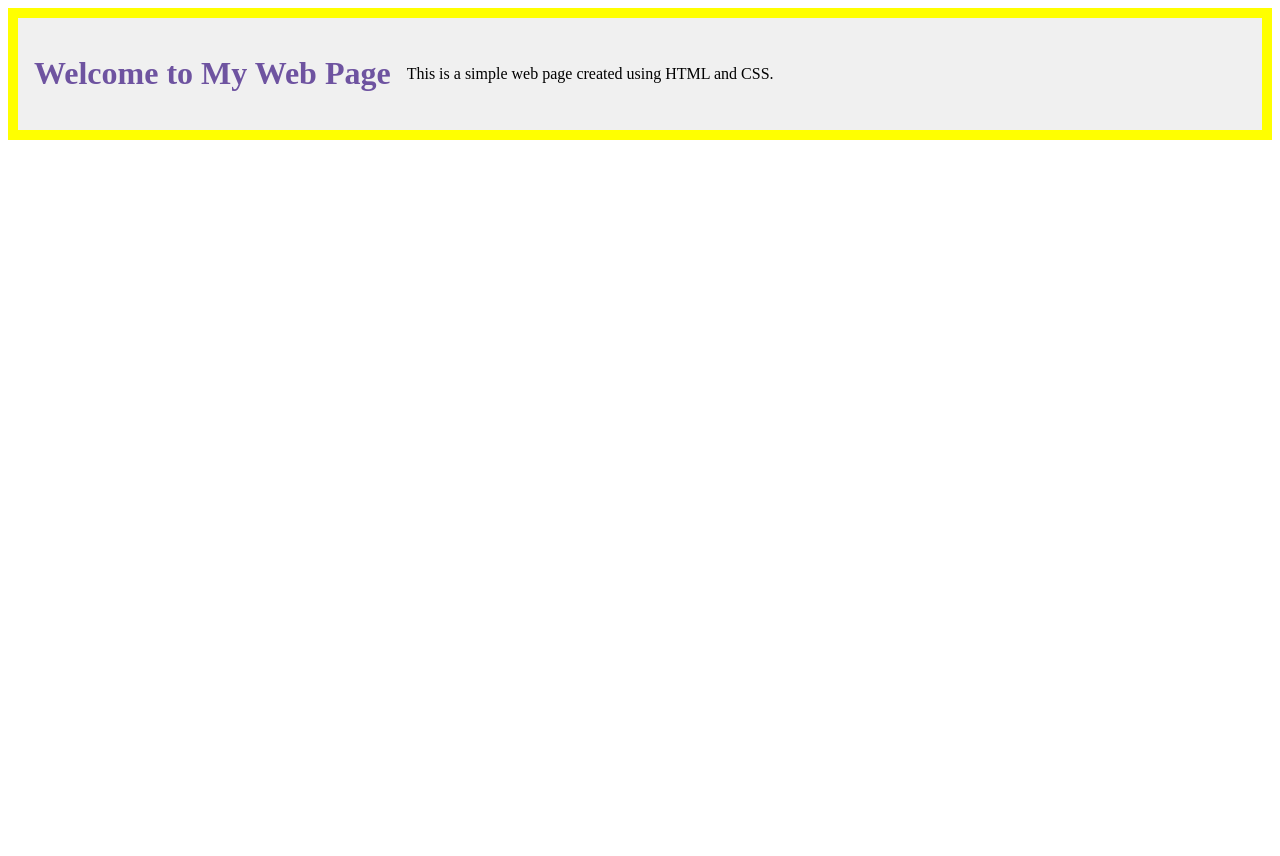
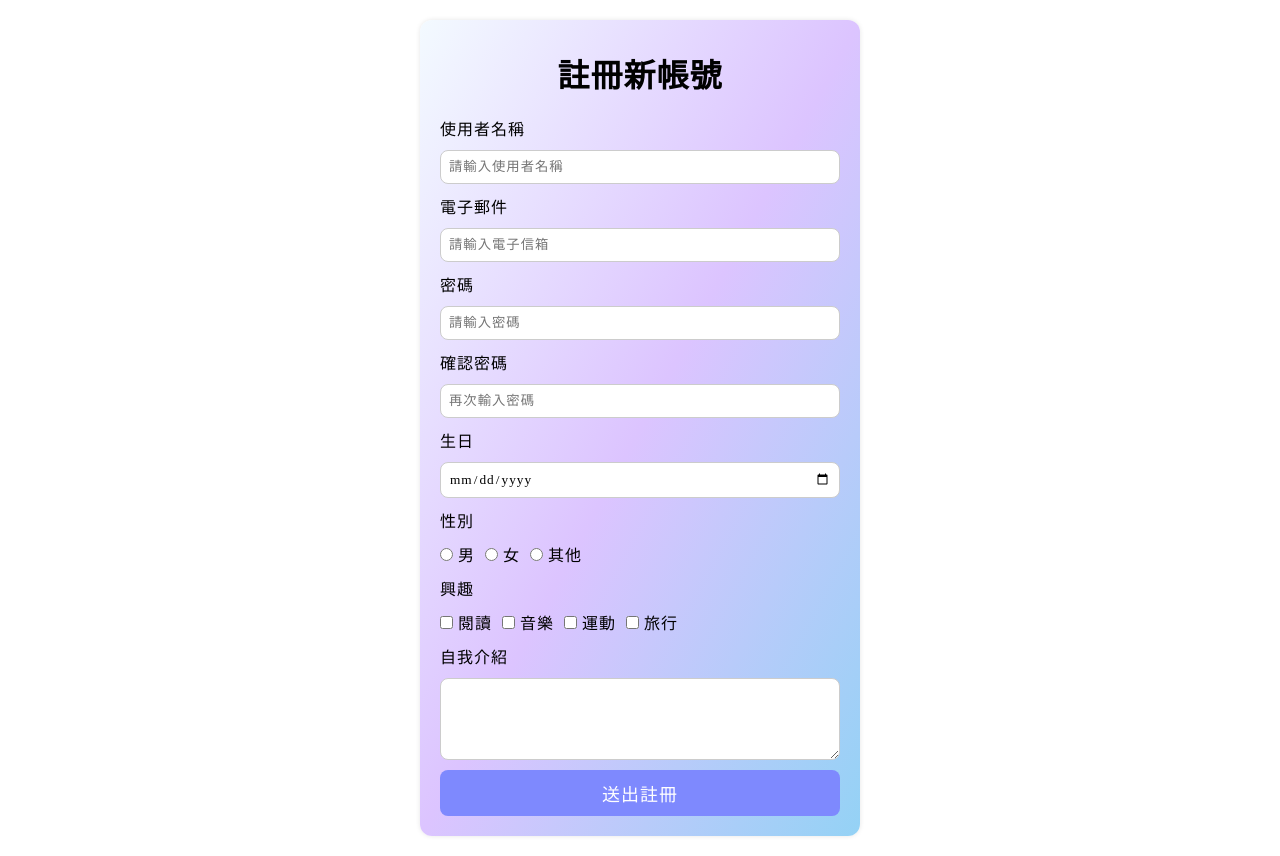
Before and after one commit to Claire61/Claire61.github.io, a plain HTML site: page index.html in a window 1280 px wide. Before the commit the page ends 800 px from the top, so only its background shows below. Drawn offline with Linux system fonts and the light colour scheme.

Commit message:
Add files via upload

```diff
--- a/index.html
+++ b/index.html
@@ -3,14 +3,50 @@
 <head>
     <meta charset="UTF-8">
     <meta name="viewport" content="width=device-width, initial-scale=1.0">
-    <title>Document</title>
+    <title>註冊帳號</title>
     <link rel="stylesheet" href="/style.css">
 </head>
 <body>
-    <div class="container">
-        <h1>Welcome to My Web Page</h1>
 
-        <p>This is a simple web page created using HTML and CSS.</p>
-    </div>
+    <main>
+
+        <form class="form-box">
+            <h1>註冊新帳號</h1>
+            <label for="username">使用者名稱</label>
+            <input type="text" id="username" name="username" placeholder="請輸入使用者名稱" required>
+
+            <label for="email">電子郵件</label>
+            <input type="email" id="email" name="email" placeholder="請輸入電子信箱" required>
+
+            <label for="password">密碼</label>
+            <input type="password" id="password" name="password" placeholder="請輸入密碼" required>
+
+            <label for="confirm">確認密碼</label>
+            <input type="password" id="confirm" name="confirm" placeholder="再次輸入密碼" required>
+
+            <label for="birthday">生日</label>
+            <input type="date" id="birthday" name="birthday">
+
+            <p>性別</p>
+            <div class="flex-row">
+                <label><input type="radio" name="gender" value="男"> 男</label>
+                <label><input type="radio" name="gender" value="女"> 女</label>
+                <label><input type="radio" name="gender" value="其他"> 其他</label>
+            </div>
+
+            <p>興趣</p>
+            <div class="flex-row">
+                <label><input type="checkbox" name="interest" value="閱讀"> 閱讀</label>
+                <label><input type="checkbox" name="interest" value="音樂"> 音樂</label>
+                <label><input type="checkbox" name="interest" value="運動"> 運動</label>
+                <label><input type="checkbox" name="interest" value="旅行"> 旅行</label>
+            </div>
+
+            <label for="intro">自我介紹</label>
+            <textarea id="intro" name="intro" rows="4"></textarea>
+
+            <button type="submit">送出註冊</button>
+        </form>
+      </main>
 </body>
 </html>
--- a/style.css
+++ b/style.css
@@ -1,12 +1,57 @@
-h1{
-    color: #6e53a0;
+*{
+	margin: 0;
+	padding: 0;
+	letter-spacing: 1px;
+	font-family: "微軟正黑體";
+	position: relative;
+    /* border: 1px solid #000; */
 }
 
-.container{
+h1{
+    text-align: center;
+    padding: 10px;
+}
+
+main {
     display: flex;
-    align-items: center;
-    gap: 16px;
-    padding: 16px;
-    background-color: #f0f0f0;
-    border: 10px solid yellow;
+    justify-content: center;
+    padding: 20px;
 }
+.form-box {
+    background-color: white;
+    padding: 20px;
+    border-radius: 12px;
+    width: 90%;
+    max-width: 400px;
+    display: flex;
+    flex-direction: column;
+    gap: 10px;
+    box-shadow: 0 0 5px rgba(0,0,0,0.1);
+    background: linear-gradient(to top left, #94d2f5, #dcc4ff, #f3faff);
+}
+input, textarea {
+    padding: 8px;
+    border: 1px solid #ccc;
+    border-radius: 8px;
+}
+.flex-row {
+    display: flex;
+    gap: 10px;
+    flex-wrap: wrap;
+}
+button {
+    font-size: 18px;
+    padding: 10px;
+    background-color: #7e89fe;
+    color: white;
+    border: none;
+    border-radius: 8px;
+    cursor: pointer;
+}
+
+button:hover {
+    color: #7e89fe;
+    border: 2px solid #7e89fe;
+    background-color: #fff;
+    transition: 0.5s;
+}
```
